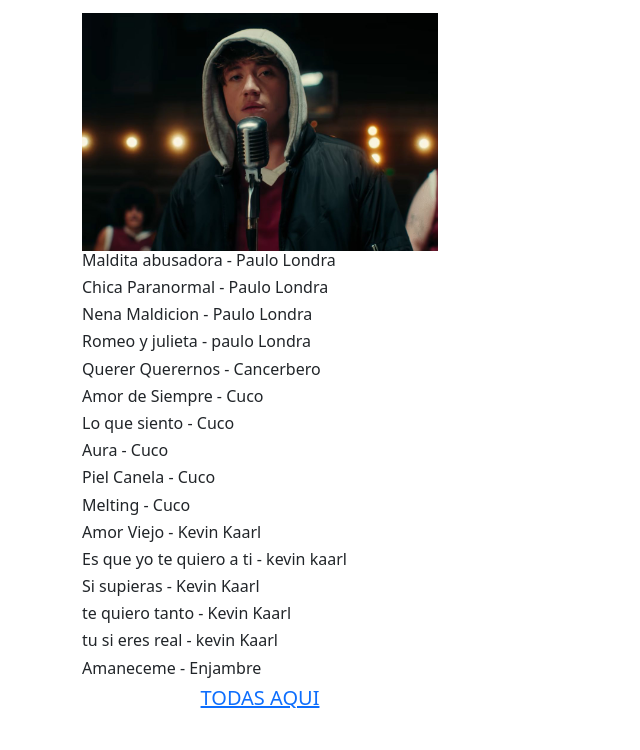
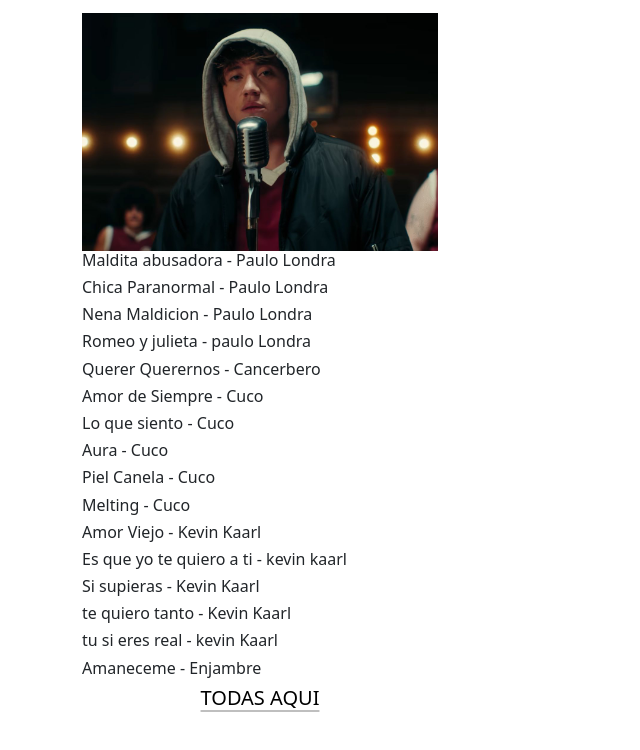
Before and after one commit to ramzto/yosslove, a plain HTML site: page Romantic.html in a window 1280 px wide. Shown: the part 1849-2599 px from the top of the page, without its empty margins (0-640 px from the left). Drawn offline with nearby package versions, Linux system fonts and the light colour scheme.

Commit message:
Add files via upload

```diff
--- a/Romantic.html
+++ b/Romantic.html
@@ -98,7 +98,7 @@
         <h6>Amaneceme - Enjambre</h6>
         <center>
         <h5>
-          <a href="https://open.spotify.com/playlist/04I0IXWA0souZ4trnOPnEl?si=OvGWksbOReaMD7nPqI0IlA" class="playlist">TODAS AQUI</a>
+          <p><a href="https://open.spotify.com/playlist/04I0IXWA0souZ4trnOPnEl?si=OvGWksbOReaMD7nPqI0IlA" class="link-body-emphasis link-offset-2 link-underline-opacity-25 link-underline-opacity-75-hover">TODAS AQUI</a></p>
         </h5>
         </center>
         <br>
```
